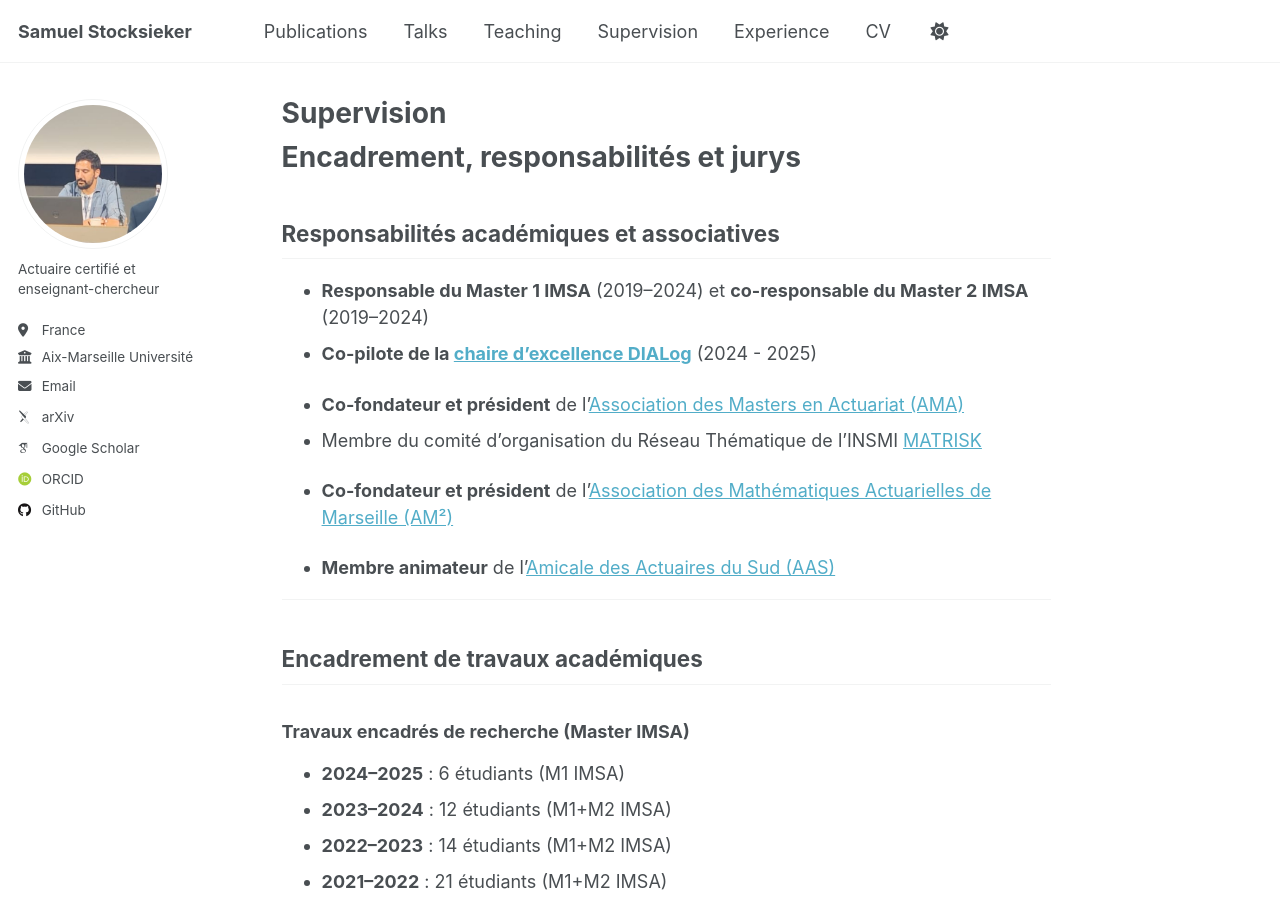
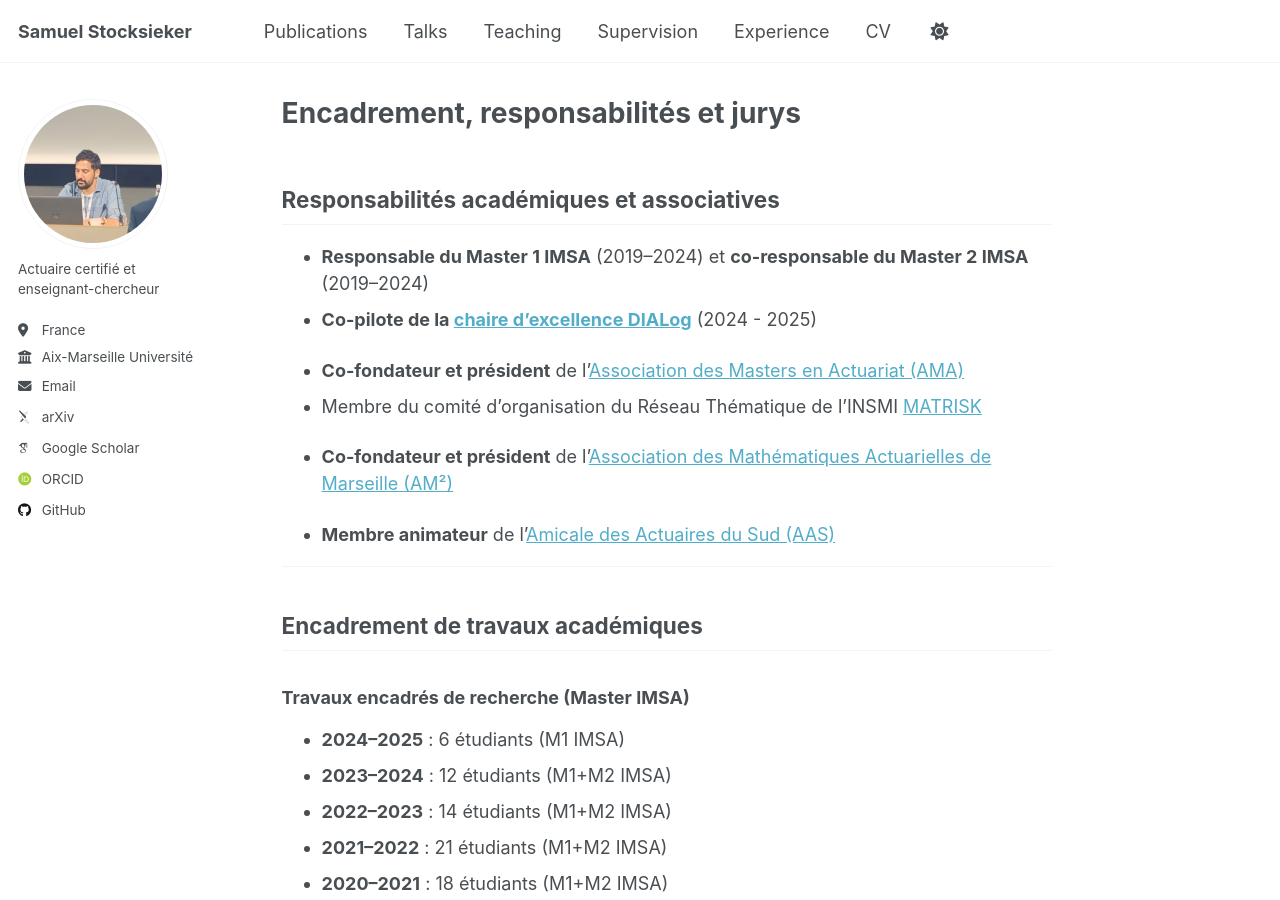
Before and after one commit to sstocksieker/sstocksieker.github.io, a Jekyll site: the page built from _pages/supervision.md, in a window 1280 px wide and 900 px high. Built offline with Jekyll 4.4.1, drawn with Linux system fonts in a browser that asks for light colours; some web fonts are replaced; a script that is not in the unit is left out.

Commit message:
Update supervision.md

```diff
--- a/_pages/supervision.md
+++ b/_pages/supervision.md
@@ -1,11 +1,9 @@
 ---
-title: "Supervision"
+title: "Encadrement, responsabilités et jurys"
 permalink: /supervision/
 layout: single
 author_profile: true
 ---
-
-# Encadrement, responsabilités et jurys
 
 ## Responsabilités académiques et associatives
 
```
